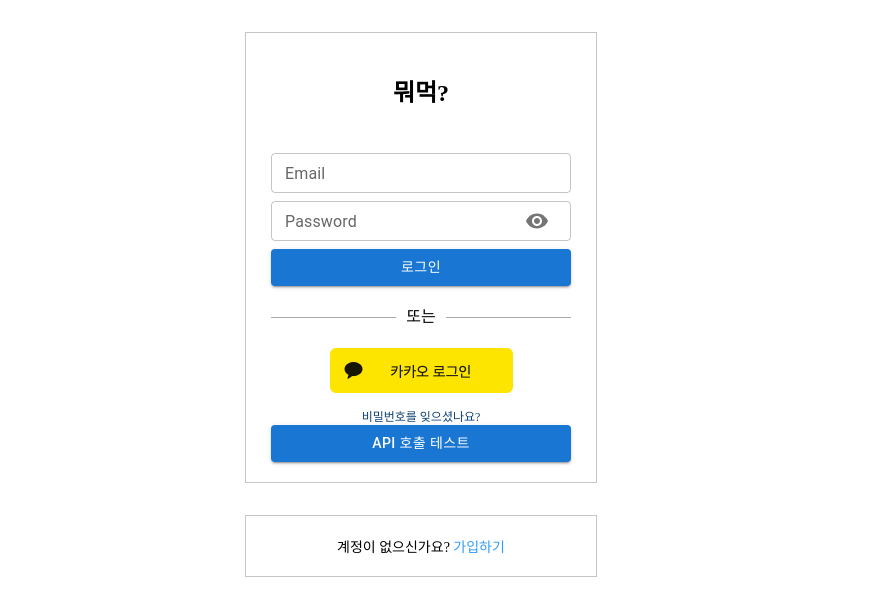
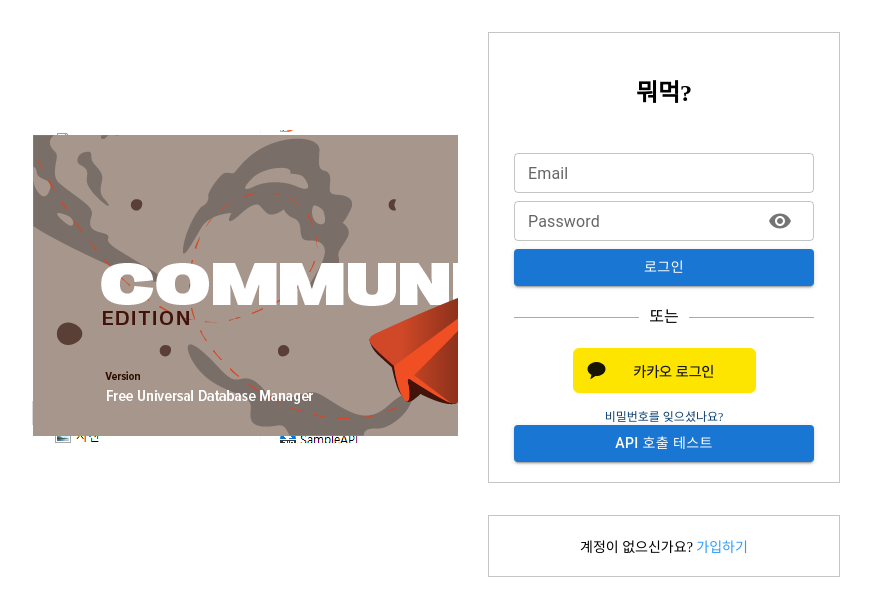
Before and after one commit to Limyongoh/springSecurity-jwt, a React (Create React App) app in the folder src/main/front-React/react_project/: page / in a window 1280 px wide. Shown: the top 616 px of the page, without its empty margins (219-1090 px from the left). Built offline with nearby package versions, Linux system fonts and the light colour scheme.

Commit message:
로그인화면 - 반응형으로 웹페이지 width의 최소 사이즈일 경우 좌측이미지 숨기기

```diff
--- a/src/main/front-React/react_project/package.json
+++ b/src/main/front-React/react_project/package.json
@@ -15,6 +15,7 @@
     "react": "^18.2.0",
     "react-dom": "^18.2.0",
     "react-redux": "^8.1.3",
+    "react-responsive": "^9.0.2",
     "react-router": "^6.17.0",
     "react-router-dom": "^6.17.0",
     "react-scripts": "5.0.1",
@@ -44,7 +45,6 @@
       "last 1 firefox version",
       "last 1 safari version"
     ]
-  }
-
-  ,"proxy": "http://localhost:8080"
+  },
+  "proxy": "http://localhost:8080"
 }
--- a/src/main/front-React/react_project/src/css/Index.css
+++ b/src/main/front-React/react_project/src/css/Index.css
@@ -26,12 +26,22 @@
 /*
 ---------------------------- Login_index css start --------------------------------------------
 */
-
-#Login_content {
-    margin-top: 32px;
+#login_div {
+    display: flex;
     display: flex;
     align-items : center;
     justify-content:center;
+}
+
+#img_div{
+    margin-left: 30px;
+    margin-right: 30px;
+
+}
+#Login_content {
+    margin-top: 32px;
+
+    flex-direction:column;
     height: 100%;
 }
 
--- a/src/main/front-React/react_project/src/main/Login/Login_index.js
+++ b/src/main/front-React/react_project/src/main/Login/Login_index.js
@@ -10,9 +10,11 @@
   } from "@mui/material";
 
 import KakaLoginImage from 'image/kakao_login.png';
+import Aaaa from 'image/sample.PNG';
 
 import {useState} from 'react';
 import axios from 'axios'
+import { useMediaQuery } from 'react-responsive';
 
 import HorizontalLine from "css/HorizontalLine";
 
@@ -59,6 +61,7 @@
 
 function Login() {
   const [showPassword, setShowPassword] = useState(false);
+  const minSize = useMediaQuery({ query: "(min-width: 840px)" });
 
   // password 보기 이벤트 핸들러
   const hadleClickShowPassword = () => {
@@ -101,6 +104,13 @@
 
   return (
     <>
+      <div id="login_div">
+        {minSize ?
+          (<div id= "img_div">
+            <img src={Aaaa}></img>
+          </div>
+          ) : null
+        }
         <div id = "Login_content">
           <LoginInner_setyled>
             <Logo_styled>
@@ -162,9 +172,6 @@
                   api 호출 테스트
               </Button>
           </LoginInner_setyled>
-
-      </div>
-
           <div id="Login_registe">
             <Registe_setyled>
               계정이 없으신가요?
@@ -176,6 +183,9 @@
               </span>
             </Registe_setyled>
           </div>
+        </div>
+      </div>
+
     </>
   );
 }
```
Also changed, not shown: src/main/front-React/react_project/src/image/sample.PNG (added), 1 other file (tests, documents, lock files or other folders). Lines whose indentation alone changed are shown as unchanged.
